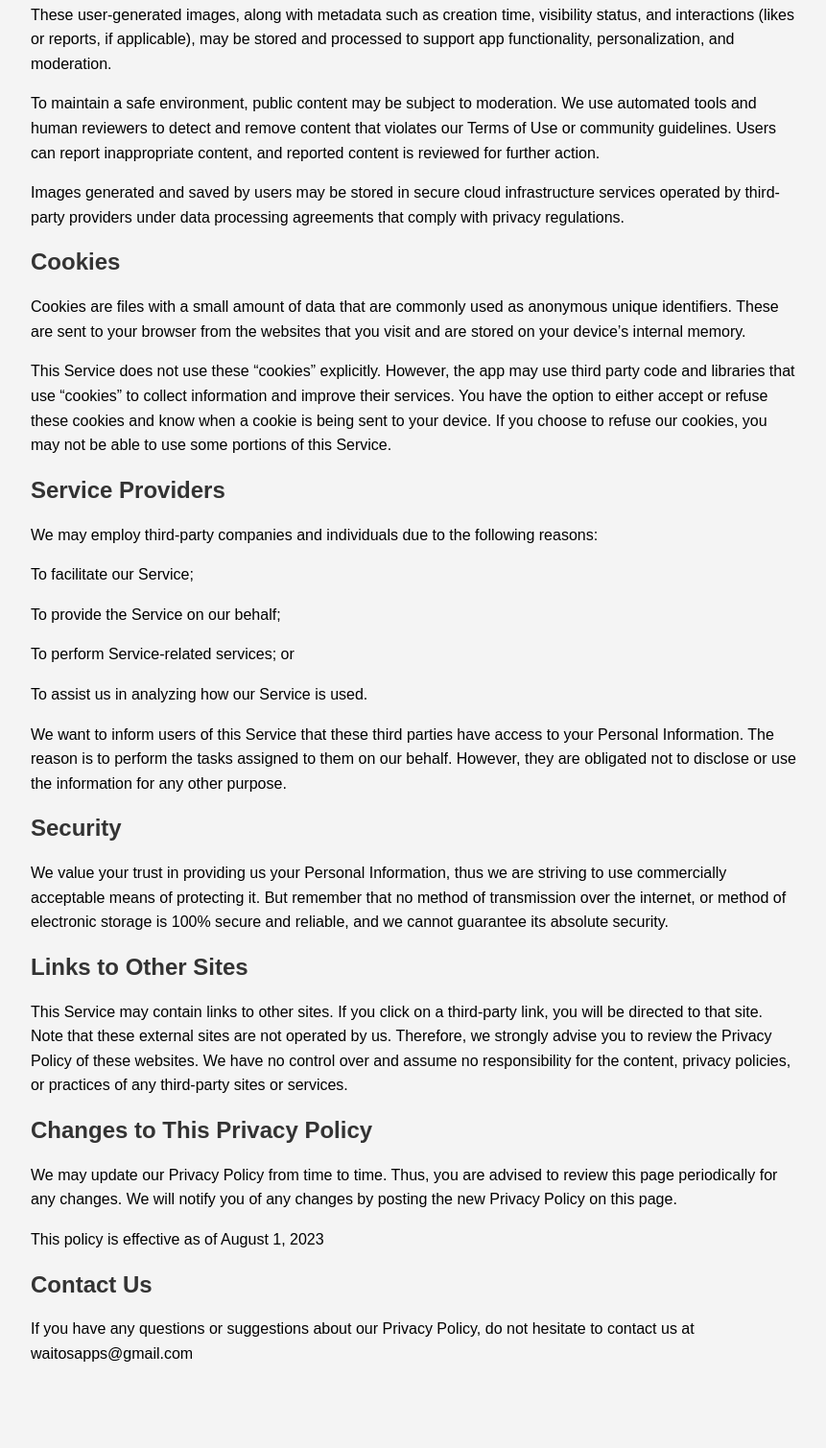
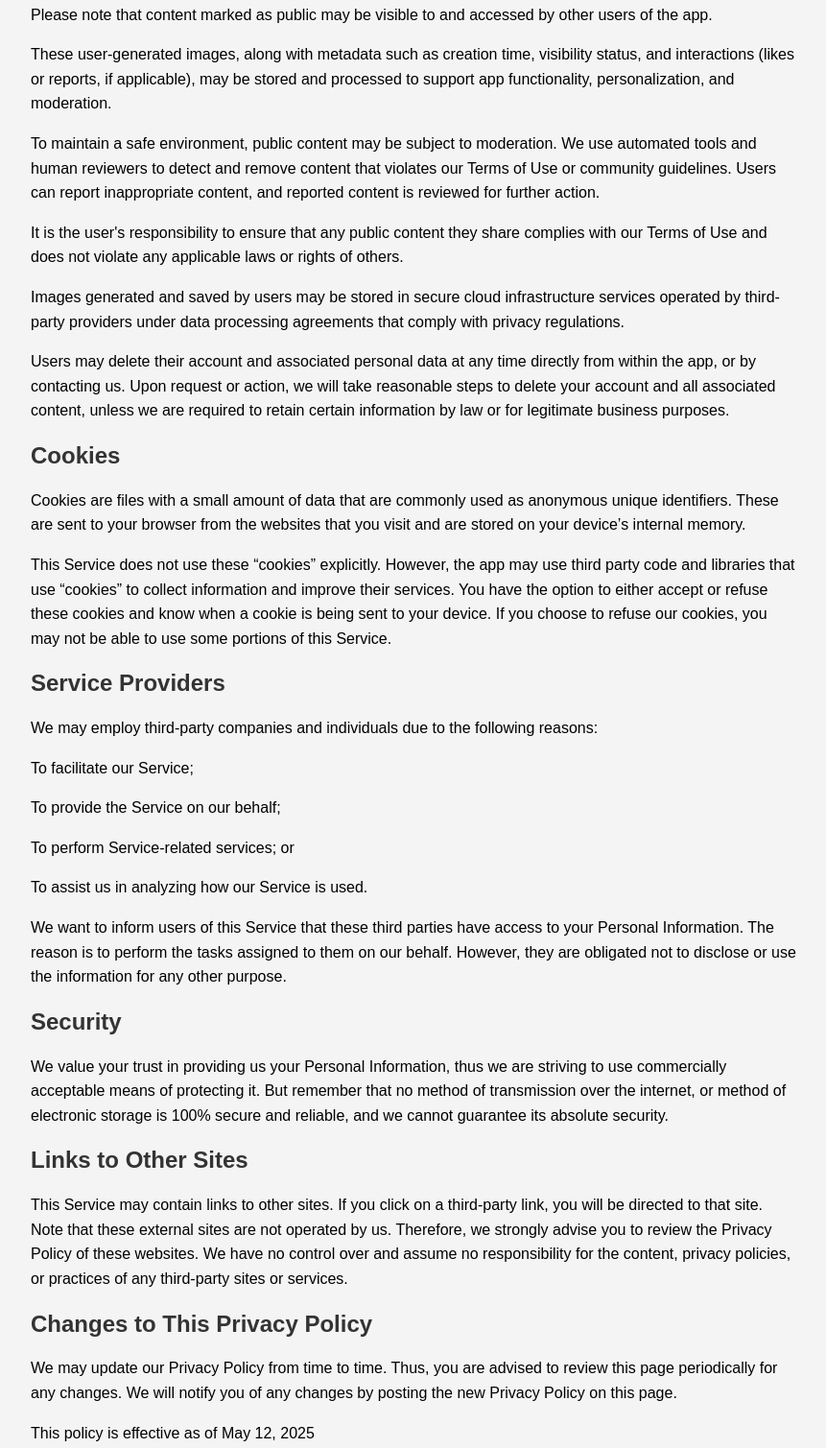
Before and after one commit to waitos/inkit, a plain HTML site: page privacy.html in a window 1280 px wide. Shown: the part 1763-3272 px from the top of the page at 96% size, without its empty margins (208-1069 px from the left). Before the commit the page ends 3235 px from the top, so only its background shows below. Drawn offline with Linux system fonts and the light colour scheme.

Commit message:
Update privacy.html

```diff
--- a/privacy.html
+++ b/privacy.html
@@ -74,9 +74,12 @@
             <p><a href="https://policies.google.com/privacy">Google Analytics for Firebase Privacy Policy</a></p>
             <p>We want to inform you that whenever you use our Service, in a case of an error in the app we collect data and information (through third party products) on your phone called Log Data. This Log Data may include information such as your device Internet Protocol (“IP”) address, device name, operating system version, the configuration of the app when utilizing our Service, the time and date of your use of the Service, and other statistics.</p>
             <p>Inkit allows users to generate and save images (tattoo designs) to their personal profiles. By default, these images are publicly visible both on the user's profile and in a community gallery. Users with a premium subscription have the ability to mark images as private, making them visible only to themselves. The visibility setting is under the user's control.</p>
+            <p>Please note that content marked as public may be visible to and accessed by other users of the app.</p>
             <p>These user-generated images, along with metadata such as creation time, visibility status, and interactions (likes or reports, if applicable), may be stored and processed to support app functionality, personalization, and moderation.</p>
             <p>To maintain a safe environment, public content may be subject to moderation. We use automated tools and human reviewers to detect and remove content that violates our Terms of Use or community guidelines. Users can report inappropriate content, and reported content is reviewed for further action.</p>
+            <p>It is the user's responsibility to ensure that any public content they share complies with our Terms of Use and does not violate any applicable laws or rights of others.</p>
             <p>Images generated and saved by users may be stored in secure cloud infrastructure services operated by third-party providers under data processing agreements that comply with privacy regulations.</p>
+            <p>Users may delete their account and associated personal data at any time directly from within the app, or by contacting us. Upon request or action, we will take reasonable steps to delete your account and all associated content, unless we are required to retain certain information by law or for legitimate business purposes.</p>
         </p>
         <h2>Cookies</h2>
         <p>
@@ -103,7 +106,7 @@
         <h2>Changes to This Privacy Policy</h2>
         <p>
             <p>We may update our Privacy Policy from time to time. Thus, you are advised to review this page periodically for any changes. We will notify you of any changes by posting the new Privacy Policy on this page.</p>
-            <p>This policy is effective as of August 1, 2023</p>
+            <p>This policy is effective as of May 12, 2025</p>
         </p>
         <h2>Contact Us</h2>
         <p>
```
